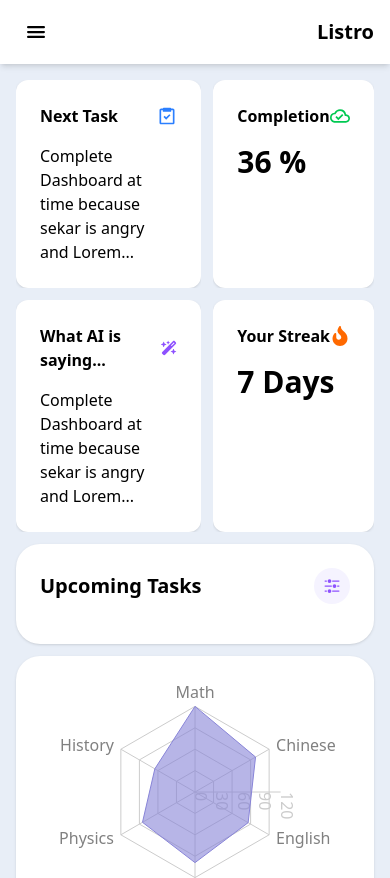
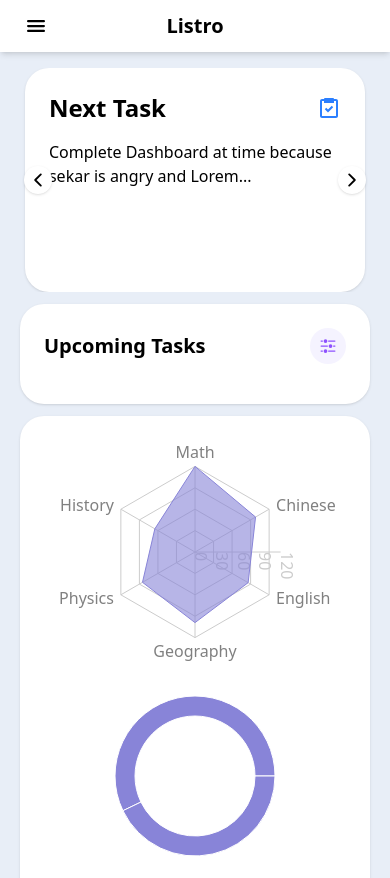
Before and after one commit to Abhishek-iiit-surat/Todo-On-Steriods, a React (Vite) app in the folder client/: page / in a window 390 px wide. Shown: the top 878 px of the page. Built offline with nearby package versions, Linux system fonts and the light colour scheme; some icons are missing.

Commit message:
Feat: Quick Insights carousel

```diff
--- a/client/src/App.jsx
+++ b/client/src/App.jsx
@@ -14,28 +14,30 @@ export default function App() {
   return (
     <Router>
       <div className="flex flex-col min-h-screen bg-[#e8eef7]">
-        {/* Navbar for small screens */}
-        <div className="md:hidden flex justify-between items-center px-4 py-3 bg-white shadow-md z-40">
+        {/* ✅ Navbar for small screens */}
+        <div className="md:hidden flex items-center justify-center relative px-4 py-3 bg-white shadow-md z-40">
+          {/* Left menu button */}
           <button
             onClick={() => toggleSidebar(!sidebarOpen)}
-            className="p-2 rounded-md hover:bg-gray-100"
+            className="absolute left-4 p-2 rounded-md hover:bg-gray-100"
           >
+            {/* Hamburger Icon */}
             <IoMenu className="w-6 h-6" />
           </button>
+
+          {/* ✅ Centered app name */}
           <span className="font-bold text-xl">Listro</span>
         </div>
 
-        {/* Main layout */}
-        <div className="flex flex-1 relative">
-          {/* Sidebar */}
+        {/* ✅ Main layout */}
+        <div className="flex flex-1">
+
           <SideBar />
 
-          {/* Main content */}
           <main
-            className={`flex-1 p-4 transition-all duration-300 ${sidebarOpen ? "blur-sm md:blur-0" : "blur-0"
+            className={`flex-1 p-4 overflow-y-auto  transition-all duration-300 ${sidebarOpen ? "blur-sm md:blur-0" : "blur-0"
               }`}
             onClick={() => {
-              // close sidebar when clicking outside on small screens
               if (sidebarOpen) toggleSidebar(false);
             }}
           >
--- a/client/src/components/cards/AiCard.jsx
+++ b/client/src/components/cards/AiCard.jsx
@@ -6,10 +6,10 @@ function AiCard() {
     // Split into words, take first 10, join back & add ellipsis
     const truncated = content.split(" ").slice(0, 10).join(" ") + "...";
     return (
-        <div className="bg-white flex-col rounded-xl p-6 h-full shadow">
+        <div className="bg-white flex-col rounded-3xl p-6 h-full shadow">
             <div className="flex items-center justify-between mb-4">
-                <h3 className="text-md font-bold">What AI is saying...</h3>
-                <FaWandMagicSparkles className='w-5 h-5 text-violet-500 font-semibold' />
+                <h1 className="text-2xl font-bold">What AI is saying...</h1>
+                <FaWandMagicSparkles className='w-6 h-6 text-violet-500 font-semibold' />
             </div>
             <div >
                 <p>
--- a/client/src/components/cards/CompletionRate.jsx
+++ b/client/src/components/cards/CompletionRate.jsx
@@ -3,13 +3,13 @@ import { MdOutlineCloudDone } from "react-icons/md";
 
 function CompletionRate() {
     return (
-        <div className="bg-white rounded-xl p-6 h-full shadow">
+        <div className="bg-white rounded-3xl p-6 h-full shadow">
             <div className="flex items-center justify-between mb-4">
-                <h3 className="text-md font-bold">Completion</h3>
-                <MdOutlineCloudDone className='w-5 h-5 text-green-500 font-semibold' />
+                <h1 className="text-2xl font-bold">Completion</h1>
+                <MdOutlineCloudDone className='w-6 h-6 text-green-500 font-semibold' />
             </div>
             <div >
-                <h3 className='text-3xl font-bold'> 36 %
+                <h3 className='text-4xl font-bold'> 36 %
                 </h3>
             </div>
         </div>
--- a/client/src/components/cards/NextTask.jsx
+++ b/client/src/components/cards/NextTask.jsx
@@ -8,10 +8,10 @@ function NextTask() {
     const truncated = content.split(" ").slice(0, 10).join(" ") + "...";
 
     return (
-        <div className="bg-white flex-col rounded-xl p-6 h-full shadow">
+        <div className="bg-white flex-col rounded-3xl p-6 h-full shadow">
             <div className="flex items-center justify-between mb-4">
-                <h3 className="text-md font-bold">Next Task</h3>
-                <BiTask className='w-5 h-5 text-blue-500 font-semibold' />
+                <h1 className="text-2xl font-bold">Next Task</h1>
+                <BiTask className='w-6 h-6 text-blue-500 font-semibold' />
             </div>
             <div>
                 <p>{truncated}</p>
--- a/client/src/components/cards/Streak.jsx
+++ b/client/src/components/cards/Streak.jsx
@@ -3,13 +3,13 @@ import { FaFire } from "react-icons/fa";
 
 function Streak() {
     return (
-        <div className="bg-white flex-col rounded-xl p-6 h-full shadow">
+        <div className="bg-white flex-col rounded-3xl p-6 h-full shadow">
             <div className="flex items-center justify-between mb-4">
-                <h3 className="text-md font-bold">Your Streak</h3>
-                <FaFire className='w-5 h-5 text-orange-500 font-semibold' />
+                <h1 className="text-2xl font-bold">Your Streak</h1>
+                <FaFire className='w-6 h-6 text-orange-500 font-semibold' />
             </div>
             <div >
-                <h3 className='text-3xl font-bold'> 7 Days
+                <h3 className='text-4xl font-bold'> 7 Days
                 </h3>
             </div>
         </div>
--- a/client/src/components/layout/SideBar.jsx
+++ b/client/src/components/layout/SideBar.jsx
@@ -42,7 +42,21 @@ export default function Sidebar() {
         >
             {/* scrollable area */}
             <div className="flex-1 overflow-y-auto">
-                {/* Header */}
+                {/* ✅ App name on md+ always visible */}
+                <div className="hidden md:flex items-center px-4 py-3">
+                    <Link
+                        className="font-bold text-2xl transition-colors duration-200 text-[color:var(--theme-color)] hover:text-[color:var(--theme-hover-color)]"
+                        style={{
+                            "--theme-color": themeColor,
+                            "--theme-hover-color": themeHoverColor,
+                        }}
+                        to="/"
+                    >
+                        Listro
+                    </Link>
+                </div>
+
+                {/* ✅ Mobile header inside sidebar */}
                 <div className="flex justify-between items-center w-full px-4 py-3 md:hidden">
                     <Link
                         className="font-bold text-2xl transition-colors duration-200 text-[color:var(--theme-color)] hover:text-[color:var(--theme-hover-color)]"
@@ -54,47 +68,39 @@ export default function Sidebar() {
                     >
                         Listro
                     </Link>
-                    {/* <button
+                    <button
                         onClick={handleSidebarClick}
                         className="p-2 rounded-md hover:bg-gray-100"
                     >
                         <IoMenu className="w-6 h-6" />
-                    </button> */}
+                    </button>
                 </div>
 
-                {/* Menu items */}
+                {/* ✅ Menu items (text now always visible in mobile when sidebar open) */}
                 <nav className="flex flex-col gap-4 w-full px-2 mt-3">
                     <Link
                         to="/"
                         className="flex items-center gap-3 px-3 py-2 rounded-md hover:bg-gray-100"
                     >
                         <TbReportAnalytics className="w-5 h-5" />
-                        <span className="hidden md:inline">Dashboard</span>
+
+                        <span>Dashboard</span>
+
                     </Link>
                     <Link
                         to="/ask-ai"
                         className="flex items-center gap-3 px-3 py-2 rounded-md hover:bg-gray-100"
                     >
                         <AutoAwesomeIcon className="w-5 h-5" />
-                        <span className="hidden md:inline">Ask AI</span>
+                        <span>Ask AI</span>
                     </Link>
                     <Link
                         to="/profile"
                         className="flex items-center gap-3 px-3 py-2 rounded-md hover:bg-gray-100"
                     >
                         <LuUser className="w-5 h-5" />
-                        <span className="hidden md:inline">Profile</span>
+                        <span>Profile</span>
                     </Link>
-                    <a
-                        className={`flex items-center gap-3 px-3 py-2 rounded-md hover:bg-gray-100`}
-                    >
-                        <MdDarkMode className="w-5 h-5 hidden md:block" />
-                        <span className="hidden md:inline">Dark Mode</span>
-                        <MaterialUISwitch
-                            onClick={handleDarkmodeClick}
-                            className="ml-auto"
-                        />
-                    </a>
                 </nav>
             </div>
 
--- a/client/src/pages/DashBoard.jsx
+++ b/client/src/pages/DashBoard.jsx
@@ -1,4 +1,4 @@
-
+import { useRef, useState } from "react";
 import Sidebar from "../components/layout/SideBar";
 import UpcomingTasksCard from "../components/cards/UpcomingTaskCard";
 import AddTaskCard from "../components/cards/AddTaskCard";
@@ -9,28 +9,91 @@ import GenericCard from "../components/cards/GenericCard";
 import NextTask from "../components/cards/NextTask";
 import CompletionRate from "../components/cards/CompletionRate";
 import AiCard from "../components/cards/AiCard";
+import { IoChevronBack, IoChevronForward } from "react-icons/io5";
 import Streak from "../components/cards/Streak";
 export default function Dashboard() {
     const sidebarOpen = uiStore((s) => s.sidebarOpen);
+
+    // track which card is showing on mobile
+    const [current, setCurrent] = useState(0);
+
+    // our small cards components in an array
+    const smallCards = [
+        <NextTask key="1" />,
+        <CompletionRate key="2" />,
+        <AiCard key="3" />,
+        <Streak key="4" />,
+    ];
+
+    const prevCard = () => {
+        setCurrent((c) => (c === 0 ? smallCards.length - 1 : c - 1));
+    };
+
+    const nextCard = () => {
+        setCurrent((c) => (c === smallCards.length - 1 ? 0 : c + 1));
+    };
+
     return (
-        <div className="grid sm:grid-cols-1 md:grid-cols-2 lg:grid-cols-4 gap-3 h-full">
+        <div className="h-full">
+            {/* 🟩 Small devices: controlled carousel + stacked big cards */}
+            <div className="md:hidden">
+                {/* Carousel area */}
+                <div className="relative w-full">
+                    {/* Buttons */}
+                    <button
+                        onClick={prevCard}
+                        className="absolute left-2 top-1/2 -translate-y-1/2 z-10 p-1 bg-white bg-opacity-40 hover:bg-opacity-80 shadow rounded-full transition-opacity"
+                    >
+                        <IoChevronBack className="w-5 h-5" />
+                    </button>
+                    <button
+                        onClick={nextCard}
+                        className="absolute right-2 top-1/2 -translate-y-1/2 z-10 p-1 bg-white bg-opacity-40 hover:bg-opacity-80 shadow rounded-full transition-opacity"
+                    >
+                        <IoChevronForward className="w-5 h-5" />
+                    </button>
+
+                    {/* Show only one card at a time */}
+                    <div className="overflow-hidden w-full">
+                        <div className="h-56 w-full flex items-stretch justify-center">
+                            <div className="w-[95%] h-full flex-shrink-0">
+                                {/* Force card to fill height */}
+                                <div className="h-full flex flex-col">
+                                    {smallCards[current]}
+                                </div>
+                            </div>
+                        </div>
+                    </div>
+                </div>
+
+                {/* Big cards stacked below */}
+                <div className="mt-3 space-y-3 px-1">
+                    <UpcomingTasksCard />
+                    <AnalyticsCard />
+                    <AddTaskCard />
+                    <WeeklyActivityCard />
+                </div>
+            </div>
+
+            {/* 🟦 md+ devices: original grid */}
+            <div className="hidden md:grid grid-cols-2 lg:grid-cols-4 gap-2 h-full">
                 {/* Small Generic Cards */}
-            <div className="col-span-1 overflow-hidden ">
+                <div className="col-span-1 overflow-hidden h-56">
                     <div className="h-full flex flex-col">
                         <NextTask className="flex-1" />
                     </div>
                 </div>
-            <div className="col-span-1 overflow-hidden">
+                <div className="col-span-1 overflow-hidden h-56">
                     <div className="h-full flex flex-col">
                         <CompletionRate className="flex-1" />
                     </div>
                 </div>
-            <div className="col-span-1 overflow-hidden">
+                <div className="col-span-1 overflow-hidden h-56">
                     <div className="h-full flex flex-col">
                         <AiCard className="flex-1" />
                     </div>
                 </div>
-            <div className="col-span-1 overflow-hidden">
+                <div className="col-span-1 overflow-hidden h-56">
                     <div className="h-full flex flex-col">
                         <Streak className="flex-1" />
                     </div>
@@ -50,5 +113,6 @@ export default function Dashboard() {
                     <WeeklyActivityCard />
                 </div>
             </div>
+        </div>
     );
 }
```
Lines whose indentation alone changed are shown as unchanged.
